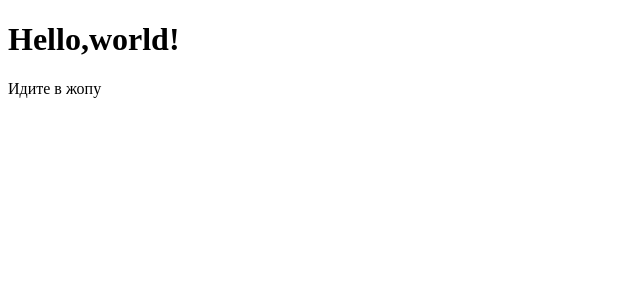
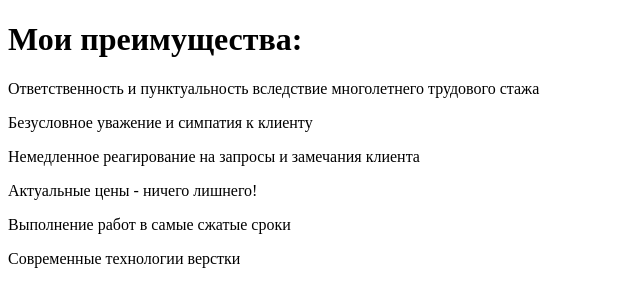
Before and after one commit to Alex-Oz-eng/Alex-Oz-eng.github.io, a plain HTML site: page index.html in a window 1280 px wide. Shown: the whole page, without its empty margins (0-640 px from the left). Drawn offline with Linux system fonts and the light colour scheme.

Commit message:
Update index.html

```diff
--- a/index.html
+++ b/index.html
@@ -1,12 +1,15 @@
 <!DOCTYPE html>
 <html lang="ru">
 
+<body>
+<h1>Мои преимущества:</h1>
 
-
-
-<body>
-<h1>Hello,world!</h1>
-<p>Идите в жопу</p>
+<p>Ответственность и пунктуальность вследствие многолетнего трудового стажа</p>
+<p>Безусловное уважение и симпатия к клиенту</p>
+<p>Немедленное реагирование на запросы и замечания клиента</p>
+<p>Актуальные цены - ничего лишнего!</p>
+<p>Выполнение работ в самые сжатые сроки</p>
+<p>Современные технологии верстки</p>
 
 </body>
 
```
